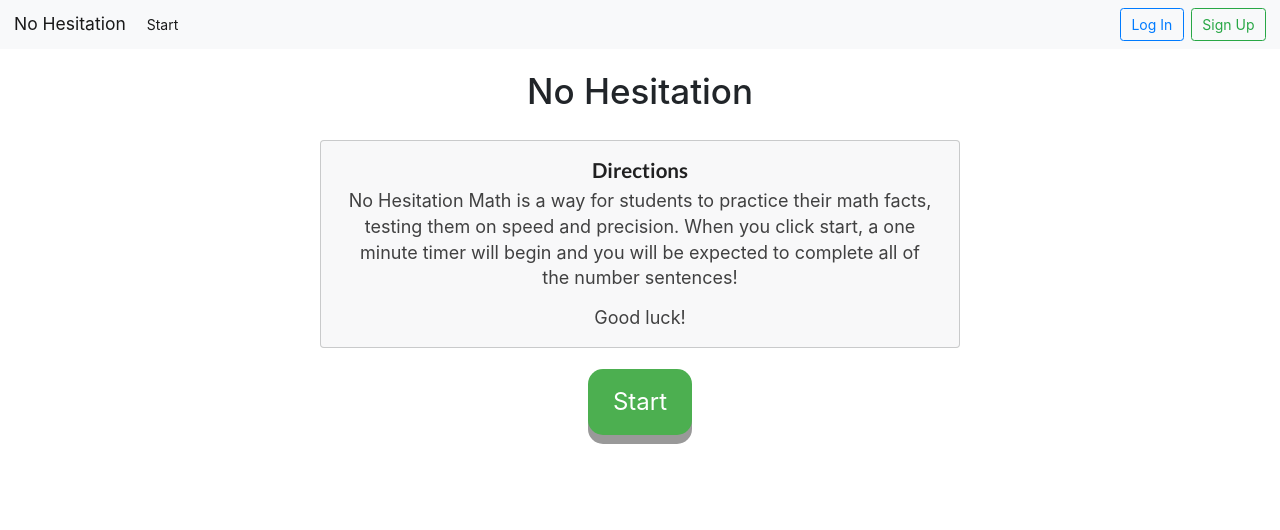
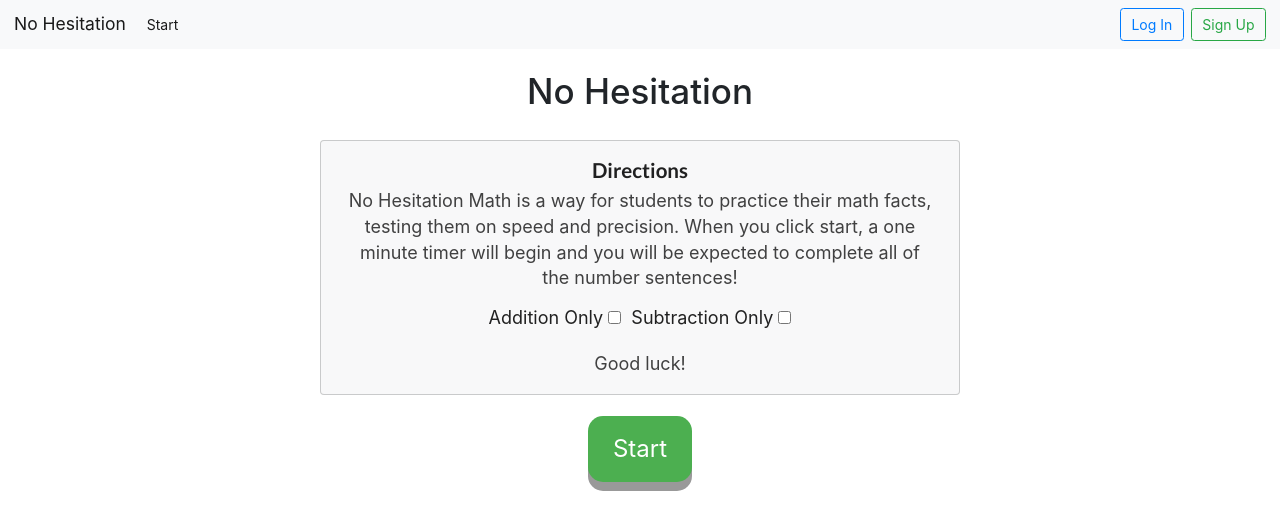
Before and after one commit to randyher/no_hesitation_math_frontend, a React (Create React App) app: page /start in a window 1280 px wide. Shown: the top 530 px of the page. Built offline with nearby package versions, Linux system fonts and the light colour scheme; no server answers.

Commit message:
addition & subtraction filter

```diff
--- a/src/components/App.js
+++ b/src/components/App.js
@@ -17,7 +17,10 @@ class App extends Component {
     allGames: [],
     games: [],
     problems: [],
-    gameproblems: []
+    filteredProblems: [],
+    gameproblems: [],
+    additionOnly: false,
+    subtractionOnly: false
   };
 
   componentDidMount() {
@@ -29,7 +32,8 @@ class App extends Component {
       .then(res => res.json())
       .then(probs => {
         this.setState({
-          problems: probs
+          problems: probs,
+          filteredProblems: probs
         });
       });
 
@@ -169,9 +173,53 @@ class App extends Component {
       });
   };
 
+  filterAddQuestions = () => {
+    let original = [...this.state.problems];
+
+    let additionOnlyProblems = this.state.problems.filter(problem => {
+      return problem.problem_type.split(" ")[0] === "Addition";
+    });
+
+    if (!this.state.additionOnly) {
+      this.setState({
+        additionOnly: true,
+        subtractionOnly: false,
+        filteredProblems: additionOnlyProblems
+      });
+    } else {
+      this.setState({
+        additionOnly: false,
+        filteredProblems: original
+      });
+    }
+    console.log(this.state.filteredProblems);
+  };
+
+  filterSubtractQuestions = () => {
+    let original = [...this.state.problems];
+
+    let subOnlyProblems = this.state.problems.filter(problem => {
+      return problem.problem_type.split(" ")[0] === "Subtraction";
+    });
+
+    if (!this.state.subtractionOnly) {
+      this.setState({
+        additionOnly: false,
+        subtractionOnly: true,
+        filteredProblems: subOnlyProblems
+      });
+    } else {
+      this.setState({
+        subtractionOnly: false,
+        filteredProblems: original
+      });
+    }
+    console.log(this.state.filteredProblems);
+  };
+
   render() {
     const numberSentences = [];
-    this.state.problems.forEach(problem => {
+    this.state.filteredProblems.forEach(problem => {
       numberSentences.push(problem.number_sentence);
     });
 
@@ -208,6 +256,10 @@ class App extends Component {
                 addGame={this.addGame}
                 problems={this.state.problems}
                 numberSentences={numberSentences}
+                filterAddQuestions={this.filterAddQuestions}
+                filterSubtractQuestions={this.filterSubtractQuestions}
+                addBoolean={this.state.additionOnly}
+                subBoolean={this.state.subtractionOnly}
               />
             )}
           />
--- a/src/components/FilterForm.js
+++ b/src/components/FilterForm.js
@@ -7,7 +7,33 @@ class FilterForm extends React.Component {
   };
 
   render() {
-    return <div> </div>;
+    console.log(this.props.addBoolean);
+    return (
+      <div>
+        <form>
+          <label>
+            Addition Only&nbsp;
+            <input
+              name="isGoing"
+              type="checkbox"
+              value={this.state.addition}
+              onChange={this.props.additionQuestions}
+              disabled={this.props.subBoolean}
+            />
+          </label>
+
+          <label>
+            &nbsp; Subtraction Only&nbsp;
+            <input
+              name="isGoing"
+              type="checkbox"
+              onChange={this.props.subtractionQuestions}
+              disabled={this.props.addBoolean}
+            />
+          </label>
+        </form>
+      </div>
+    );
   }
 }
 
--- a/src/containers/Sheet.js
+++ b/src/containers/Sheet.js
@@ -7,28 +7,12 @@ class Sheet extends React.Component {
     start: false,
     score: 0,
     done: false,
-    timeLeft: 0,
-    additionOnly: false,
-    subtractionOnly: false
+    timeLeft: 0
   };
 
   renderQuestions = () => {
     this.setState({
       start: !this.state.start
-    });
-  };
-
-  filterAddQuestions = () => {
-    this.setState({
-      additionOnly: !this.state.additionOnly,
-      subtractionOnly: false
-    });
-  };
-
-  filterSubtractQuestions = () => {
-    this.setState({
-      subtractionOnly: !this.state.subtractionOnly,
-      additionOnly: false
     });
   };
 
@@ -196,8 +180,10 @@ class Sheet extends React.Component {
               </p>
               {/* RADIO BUTTONS BELLOW */}
               <FilterForm
-                additionQuestions={this.filterAddQuestions}
-                subtractionQuestions={this.filterSubtractQuestions}
+                additionQuestions={this.props.filterAddQuestions}
+                subtractionQuestions={this.props.filterSubtractQuestions}
+                addBoolean={this.props.addBoolean}
+                subBoolean={this.props.subBoolean}
               />
               {/* RADIO BUTTONS ABOVE */}
               <p>Good luck!</p>
```
